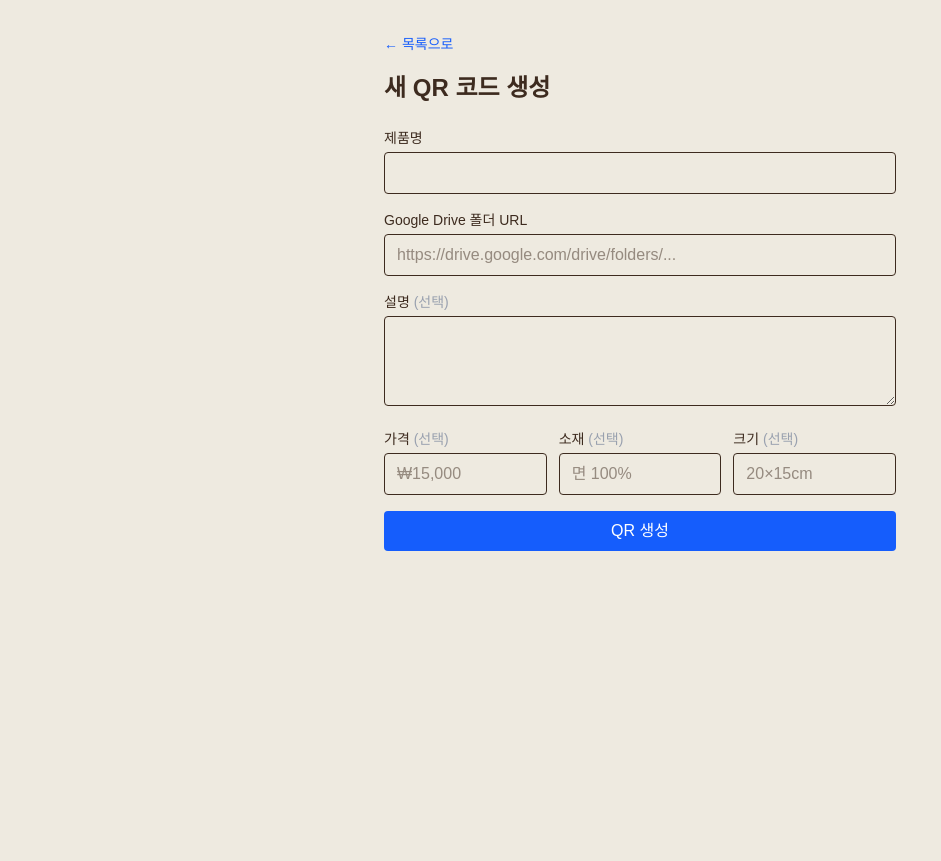
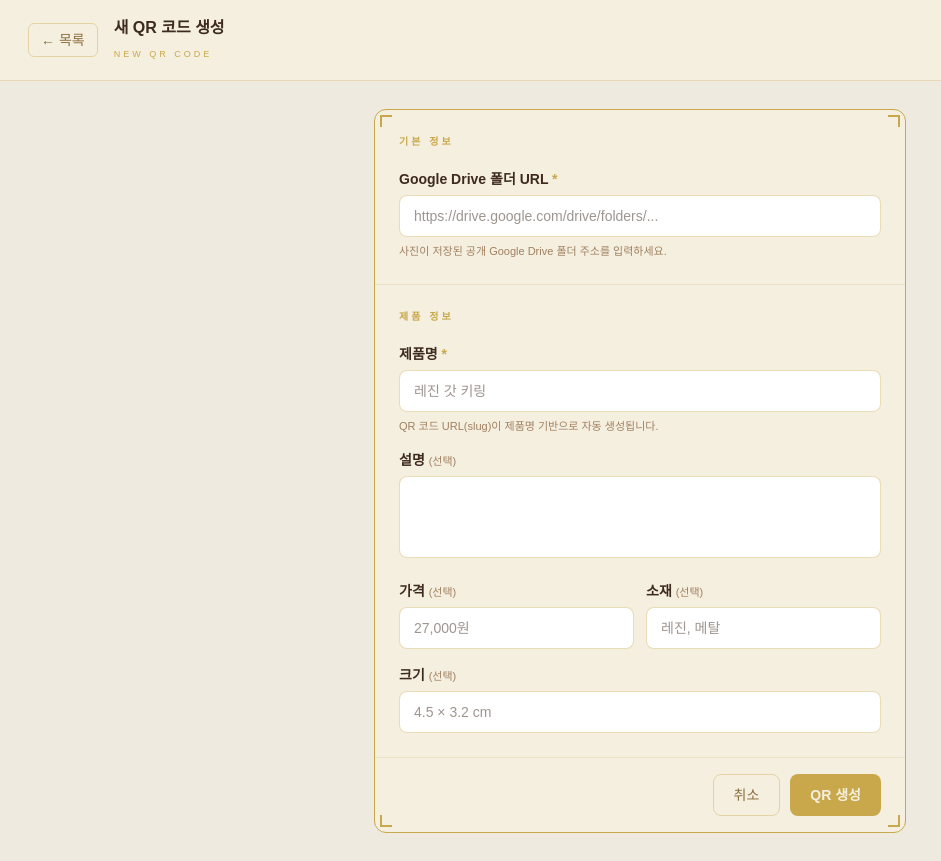
Before and after one commit to jaewoong-gwon/qr-service, a Next.js app: page /admin/qr/new in a window 1280 px wide. Shown: the whole page, without its empty margins (0-941 px from the left). Before the commit the page ends 800 px from the top, so only its background shows below. Built offline with nearby package versions, Linux system fonts and the light colour scheme.

Commit message:
feat: redesign QR creation form with cream/gold sectioned layout

```diff
--- a/app/admin/qr/new/page.tsx
+++ b/app/admin/qr/new/page.tsx
@@ -2,12 +2,17 @@
 
 import { useState } from 'react'
 import Link from 'next/link'
+import { GoldBorderCard } from '@/components/GoldBorderCard'
 import { QrDisplay } from '@/components/QrDisplay'
 import type { QrCode } from '@/lib/types'
 
 interface CreateResult extends QrCode {
   products: { id: string; name: string } | null
 }
+
+const inputClass =
+  'w-full bg-white border border-gold/40 rounded-lg px-3.5 py-2.5 text-sm text-brown-dark focus:outline-none focus:border-gold focus:ring-2 focus:ring-gold/20'
+const labelClass = 'block text-sm font-bold text-brown-dark mb-1.5'
 
 export default function NewQrPage() {
   const [name, setName] = useState('')
@@ -49,105 +54,150 @@ export default function NewQrPage() {
   }
 
   return (
-    <main className="max-w-xl mx-auto p-8">
-      <Link href="/admin/dashboard" className="text-blue-600 hover:underline text-sm">
-        ← 목록으로
+    <div className="min-h-screen bg-cream-bg">
+      <nav className="bg-cream border-b border-gold/30 px-7 py-4 flex items-center gap-4">
+        <Link
+          href="/admin/dashboard"
+          className="text-sm text-brown-light border border-gold/40 rounded-md px-3 py-1.5 hover:bg-gold/10 transition-colors"
+        >
+          ← 목록
         </Link>
-      <h1 className="text-2xl font-bold mt-4 mb-6">새 QR 코드 생성</h1>
+        <div>
+          <h1 className="text-base font-bold text-brown-dark">새 QR 코드 생성</h1>
+          <span className="text-[9px] tracking-[3px] text-gold">NEW QR CODE</span>
+        </div>
+      </nav>
 
-      <form onSubmit={handleSubmit} className="flex flex-col gap-4">
+      <main className="max-w-[580px] mx-auto px-6 py-7">
+        <form onSubmit={handleSubmit}>
+          <GoldBorderCard>
+            <section className="px-6 py-6">
+              <p className="text-[10px] font-bold tracking-[3px] text-gold uppercase mb-5">기본 정보</p>
               <div>
-          <label htmlFor="name" className="block text-sm font-medium mb-1">제품명</label>
+                <label htmlFor="drive-url" className={labelClass}>
+                  Google Drive 폴더 URL <span className="text-gold">*</span>
+                </label>
+                <input
+                  id="drive-url"
+                  type="url"
+                  value={driveUrl}
+                  onChange={(e) => setDriveUrl(e.target.value)}
+                  placeholder="https://drive.google.com/drive/folders/..."
+                  className={inputClass}
+                  required
+                />
+                <p className="text-[11px] text-brown-muted mt-1.5">
+                  사진이 저장된 공개 Google Drive 폴더 주소를 입력하세요.
+                </p>
+              </div>
+            </section>
+
+            <section className="px-6 py-6 border-t border-gold/20">
+              <p className="text-[10px] font-bold tracking-[3px] text-gold uppercase mb-5">제품 정보</p>
+              <div className="flex flex-col gap-4">
+                <div>
+                  <label htmlFor="name" className={labelClass}>
+                    제품명 <span className="text-gold">*</span>
+                  </label>
                   <input
                     id="name"
                     value={name}
                     onChange={(e) => setName(e.target.value)}
-            className="border rounded px-3 py-2 w-full focus:outline-none focus:ring-2 focus:ring-blue-500"
+                    placeholder="레진 갓 키링"
+                    className={inputClass}
                     required
                   />
+                  <p className="text-[11px] text-brown-muted mt-1.5">
+                    QR 코드 URL(slug)이 제품명 기반으로 자동 생성됩니다.
+                  </p>
                 </div>
+
                 <div>
-          <label htmlFor="drive-url" className="block text-sm font-medium mb-1">
-            Google Drive 폴더 URL
-          </label>
-          <input
-            id="drive-url"
-            value={driveUrl}
-            onChange={(e) => setDriveUrl(e.target.value)}
-            placeholder="https://drive.google.com/drive/folders/..."
-            className="border rounded px-3 py-2 w-full focus:outline-none focus:ring-2 focus:ring-blue-500"
-            required
-          />
-        </div>
-        <div>
-          <label htmlFor="description" className="block text-sm font-medium mb-1">
-            설명 <span className="text-gray-400 font-normal">(선택)</span>
+                  <label htmlFor="description" className={labelClass}>
+                    설명 <span className="text-[11px] text-brown-muted font-normal">(선택)</span>
                   </label>
                   <textarea
                     id="description"
                     value={description}
                     onChange={(e) => setDescription(e.target.value)}
                     rows={3}
-            className="border rounded px-3 py-2 w-full focus:outline-none focus:ring-2 focus:ring-blue-500"
+                    className={`${inputClass} resize-none`}
                   />
                 </div>
-        <div className="grid grid-cols-3 gap-3">
+
+                <div className="grid grid-cols-2 gap-3">
                   <div>
-            <label htmlFor="price" className="block text-sm font-medium mb-1">
-              가격 <span className="text-gray-400 font-normal">(선택)</span>
+                    <label htmlFor="price" className={labelClass}>
+                      가격 <span className="text-[11px] text-brown-muted font-normal">(선택)</span>
                     </label>
                     <input
                       id="price"
                       value={price}
                       onChange={(e) => setPrice(e.target.value)}
-              placeholder="₩15,000"
-              className="border rounded px-3 py-2 w-full focus:outline-none focus:ring-2 focus:ring-blue-500"
+                      placeholder="27,000원"
+                      className={inputClass}
                     />
                   </div>
                   <div>
-            <label htmlFor="materials" className="block text-sm font-medium mb-1">
-              소재 <span className="text-gray-400 font-normal">(선택)</span>
+                    <label htmlFor="materials" className={labelClass}>
+                      소재 <span className="text-[11px] text-brown-muted font-normal">(선택)</span>
                     </label>
                     <input
                       id="materials"
                       value={materials}
                       onChange={(e) => setMaterials(e.target.value)}
-              placeholder="면 100%"
-              className="border rounded px-3 py-2 w-full focus:outline-none focus:ring-2 focus:ring-blue-500"
+                      placeholder="레진, 메탈"
+                      className={inputClass}
                     />
                   </div>
+                </div>
+
                 <div>
-            <label htmlFor="dimensions" className="block text-sm font-medium mb-1">
-              크기 <span className="text-gray-400 font-normal">(선택)</span>
+                  <label htmlFor="dimensions" className={labelClass}>
+                    크기 <span className="text-[11px] text-brown-muted font-normal">(선택)</span>
                   </label>
                   <input
                     id="dimensions"
                     value={dimensions}
                     onChange={(e) => setDimensions(e.target.value)}
-              placeholder="20×15cm"
-              className="border rounded px-3 py-2 w-full focus:outline-none focus:ring-2 focus:ring-blue-500"
+                    placeholder="4.5 × 3.2 cm"
+                    className={inputClass}
                   />
                 </div>
               </div>
-        {error && <p className="text-red-500 text-sm">{error}</p>}
+            </section>
+
+            <div className="px-6 py-4 border-t border-gold/20 flex justify-end gap-2.5">
+              {error && <p className="text-red-500 text-sm flex-1 self-center">{error}</p>}
+              <Link
+                href="/admin/dashboard"
+                className="px-5 py-2.5 text-sm rounded-lg border border-gold/40 text-brown-light hover:bg-gold/10 transition-colors"
+              >
+                취소
+              </Link>
               <button
                 type="submit"
                 disabled={loading}
-          className="bg-blue-600 text-white rounded px-4 py-2 hover:bg-blue-700 disabled:opacity-50 transition-colors"
+                className="px-5 py-2.5 text-sm bg-gold text-cream font-bold rounded-lg hover:bg-gold/90 disabled:opacity-50 transition-colors"
               >
                 {loading ? '생성 중...' : 'QR 생성'}
               </button>
+            </div>
+          </GoldBorderCard>
         </form>
 
         {result && (
-        <div className="mt-8">
-          <h2 className="text-lg font-semibold mb-4">생성된 QR 코드</h2>
+          <div className="mt-6">
+            <GoldBorderCard className="p-6 flex flex-col items-center gap-4">
+              <h2 className="text-base font-bold text-brown-dark self-start">생성된 QR 코드</h2>
               <QrDisplay
                 slug={result.slug}
                 productName={result.products?.name ?? ''}
               />
+            </GoldBorderCard>
           </div>
         )}
       </main>
+    </div>
   )
 }
```
Lines whose indentation alone changed are shown as unchanged.
